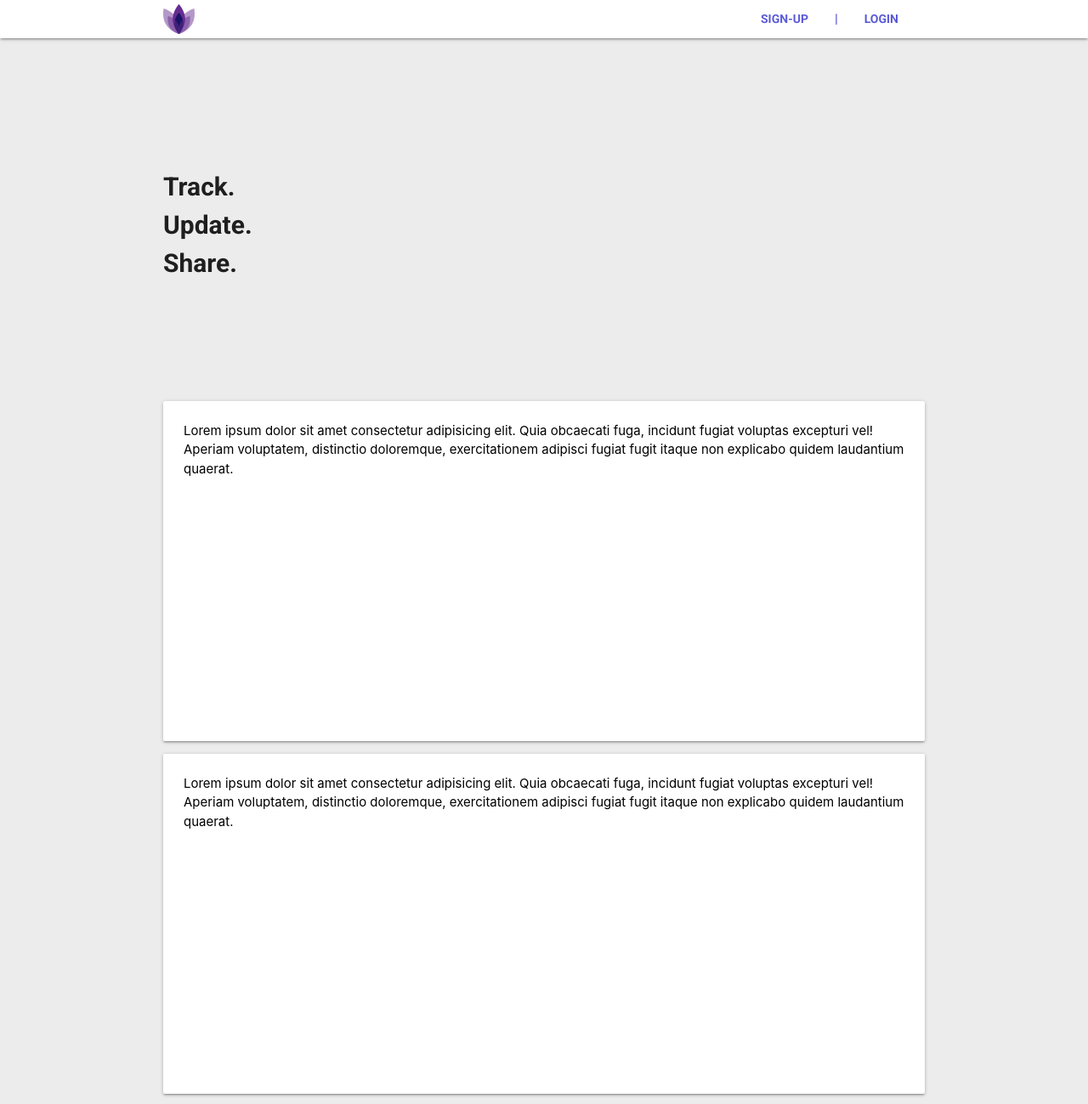
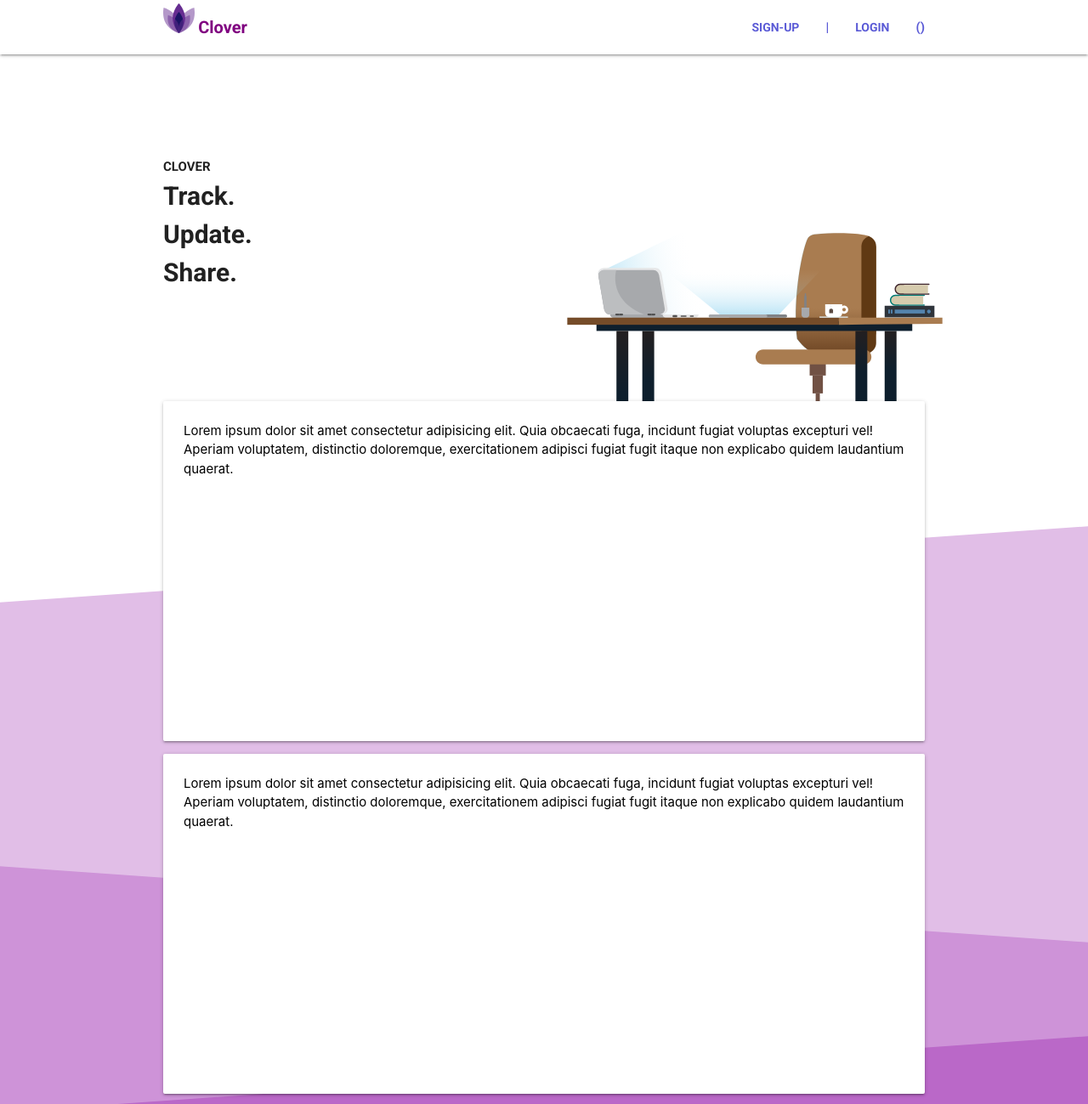
Before and after one commit to rdpolarity/CloverMaster, a plain HTML site: page Index.html in a window 1280 px wide. Shown: the top 1299 px of the page at 85% size. Drawn offline with nearby package versions, Linux system fonts and the light colour scheme.

Commit message:
Added background, general fixes and Desk image + positioning

```diff
--- a/Index.html
+++ b/Index.html
@@ -15,32 +15,41 @@
 <body>
 
   <div class="navbar-fixed">
-    <nav class="white navheight">
+    <nav class="white">
       <div class="container">
-
+        <img src="vectors/Commish.svg" height="35">
         <a href="#!" class="LogoTitle ">
-          <img src="vectors/Commish.svg" height="35">
+          Clover
         </a>
         <ul id="nav-mobile" class="right hide-on-med-and-down">
           <li><a class="waves-effect waves-teal btn-flat" href="">SIGN-UP</a></li>
           <li>|</li>
           <li><a class="waves-effect waves-teal btn-flat" href="">LOGIN</a></li>
+          <li>()</li>
         </ul>
       </div>
     </nav>
   </div>
 
+  <div class="parallelogram purple lighten-4"></div>
+  <div style="margin-top: 1000px; transform: skew(0deg,4deg)" class="parallelogram purple lighten-3"></div>
+  <div style="margin-top: 1200px; transform: skew(0deg,-4deg)" class="parallelogram purple lighten-2"></div>
+  <div style="margin-top: 1500px; height: 400px; transform: skew(0deg,0deg)" class="parallelogram purple lighten-2"></div>
+
+  <img src="vectors/DeskFile.svg" class="DeskImage">
 
   <div class="container">
 
     <div class="panel LargeItems valign-wrapper">
-        <ul class="">
+      <ul>
+        <li class="subtext">CLOVER</li>
         <li>Track.</li>
         <li>Update.</li>
         <li>Share.</li>
       </ul>
     </div>
-    <!-- <img src="vectors/DeskFile.svg" class="DeskImage"> -->
+
+
 
     <div class="card-panel panel white">
       <span class="black-text"> Lorem ipsum dolor sit amet consectetur adipisicing elit. Quia obcaecati fuga, incidunt
--- a/Styles/Style.css
+++ b/Styles/Style.css
@@ -5,13 +5,9 @@
 }
 
 body {
-  background:rgb(236, 236, 236);
+  /* background:rgb(236, 236, 236); */
 }
 
-nav.navheight {
-  height: 45px;
-  line-height: 45px;
-}
 
 .header {
   grid-area: header;
@@ -24,12 +20,9 @@ nav.navheight {
   margin: 10px;
 }
 
-.LogoTitle > img {
-  margin-top: 5px;
-}
-
 .container > .panel {
   height: 400px;
+  position: relative;
 }
 
 .LargeItems > ul{
@@ -40,10 +33,6 @@ nav.navheight {
 .hide-on-med-and-down > li > a {
   color: rgb(90, 90, 214);
   font-family: 'Roboto', sans-serif, bold700;
-}
-
-.navbar-material .nav-wrapper .brand-logo img {
-  height: 64px;
 }
 
 .hide-on-med-and-down > li {
@@ -58,11 +47,24 @@ nav.navheight {
 
 .DeskImage {
   width: 500px;
-  margin-left: 100px;
+  margin-left: 50%;
+  position: absolute;
+}
 
+.subtext {
+  font-size: 15px;
+}
+
+.parallelogram {
+  width: 100%;
+  margin-top: 600px;
+  height: 500px;
   position: absolute;
-  margin-top:-400px;
+  display: inline-block;
+	transform: skew(0deg,-4deg);
+	background: rgba(126, 54, 126, 0.37);
 }
+
 
 .LogoTitle {
   color: purple;
```
Also changed, not shown: Images/Dark.jpg (added). Lines whose indentation alone changed are shown as unchanged.
